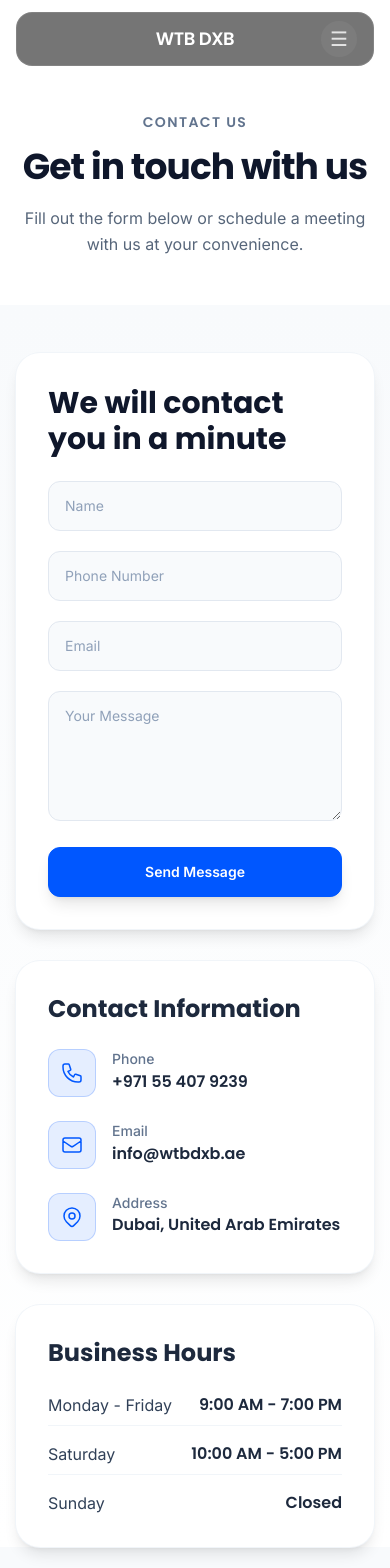
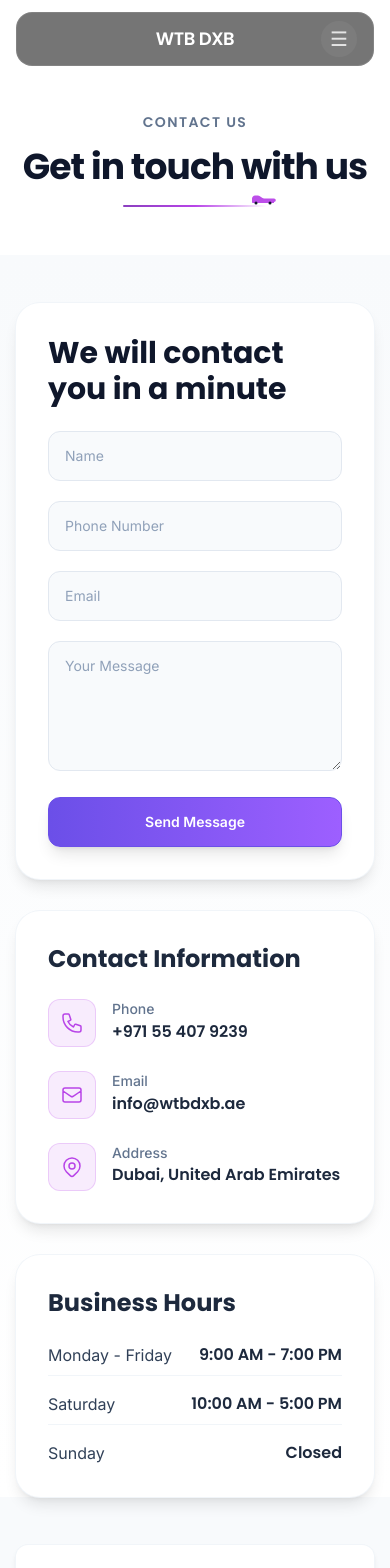
Before and after one commit to Muhammed-Haider/car-rental-service, a Next.js app: page /contact in a window 390 px wide. Shown: the top 1568 px of the page. Built offline with nearby package versions, Linux system fonts and the light colour scheme.

Commit message:
update contact

```diff
--- a/src/app/contact/components/ContactCTA.jsx
+++ b/src/app/contact/components/ContactCTA.jsx
@@ -9,7 +9,7 @@ export default function ContactCTA() {
           <div className="flex flex-col sm:flex-row gap-4 w-full sm:w-auto">
             <a
               href="tel:+971554079239"
-              className="w-full sm:w-auto inline-flex items-center justify-center px-6 py-3 bg-[#0057FF] border border-[#0057FF] text-white font-semibold text-sm rounded-xl hover:bg-white hover:text-[#0057FF] transition-all duration-300 shadow-lg hover:shadow-blue-500/25"
+              className="w-full sm:w-auto inline-flex items-center justify-center px-6 py-3 bg-gradient-to-r from-[#6B4FE8] to-[#9D5FFF] border border-[#6B4FE8] text-white font-semibold text-sm rounded-xl hover:opacity-90 transition-all duration-300 shadow-lg hover:shadow-purple-500/25"
             >
               Call Us
             </a>
@@ -17,7 +17,7 @@ export default function ContactCTA() {
               href="https://wa.me/971554079239"
               target="_blank"
               rel="noopener noreferrer"
-              className="w-full sm:w-auto inline-flex items-center justify-center px-6 py-3 bg-white border border-slate-200 text-slate-700 font-semibold text-sm rounded-xl hover:border-[#0057FF] hover:text-[#0057FF] transition-all duration-300"
+              className="w-full sm:w-auto inline-flex items-center justify-center px-6 py-3 bg-white border border-slate-200 text-slate-700 font-semibold text-sm rounded-xl hover:border-[#B844E8] hover:text-[#B844E8] transition-all duration-300"
             >
               WhatsApp
             </a>
--- a/src/app/contact/components/ContactForm.jsx
+++ b/src/app/contact/components/ContactForm.jsx
@@ -66,7 +66,7 @@ export default function ContactForm() {
                     name="name"
                     placeholder="Name"
                     required
-                    className="w-full px-4 py-3.5 rounded-xl bg-slate-50 border border-slate-200 text-slate-800 placeholder-slate-400 focus:outline-none focus:ring-2 focus:ring-[#0057FF]/50 focus:border-[#0057FF]/50 text-sm transition-all duration-300"
+                    className="w-full px-4 py-3.5 rounded-xl bg-slate-50 border border-slate-200 text-slate-800 placeholder-slate-400 focus:outline-none focus:ring-2 focus:ring-[#B844E8]/50 focus:border-[#B844E8]/50 text-sm transition-all duration-300"
                   />
                 </div>
                 <div>
@@ -77,7 +77,7 @@ export default function ContactForm() {
                     name="phone"
                     placeholder="Phone Number"
                     required
-                    className="w-full px-4 py-3.5 rounded-xl bg-slate-50 border border-slate-200 text-slate-800 placeholder-slate-400 focus:outline-none focus:ring-2 focus:ring-[#0057FF]/50 focus:border-[#0057FF]/50 text-sm transition-all duration-300"
+                    className="w-full px-4 py-3.5 rounded-xl bg-slate-50 border border-slate-200 text-slate-800 placeholder-slate-400 focus:outline-none focus:ring-2 focus:ring-[#B844E8]/50 focus:border-[#B844E8]/50 text-sm transition-all duration-300"
                   />
                 </div>
                 <div>
@@ -88,7 +88,7 @@ export default function ContactForm() {
                     name="email"
                     placeholder="Email"
                     required
-                    className="w-full px-4 py-3.5 rounded-xl bg-slate-50 border border-slate-200 text-slate-800 placeholder-slate-400 focus:outline-none focus:ring-2 focus:ring-[#0057FF]/50 focus:border-[#0057FF]/50 text-sm transition-all duration-300"
+                    className="w-full px-4 py-3.5 rounded-xl bg-slate-50 border border-slate-200 text-slate-800 placeholder-slate-400 focus:outline-none focus:ring-2 focus:ring-[#B844E8]/50 focus:border-[#B844E8]/50 text-sm transition-all duration-300"
                   />
                 </div>
                 <div>
@@ -99,13 +99,13 @@ export default function ContactForm() {
                     rows="5"
                     placeholder="Your Message"
                     required
-                    className="w-full px-4 py-3.5 rounded-xl bg-slate-50 border border-slate-200 text-slate-800 placeholder-slate-400 focus:outline-none focus:ring-2 focus:ring-[#0057FF]/50 focus:border-[#0057FF]/50 text-sm transition-all duration-300"
+                    className="w-full px-4 py-3.5 rounded-xl bg-slate-50 border border-slate-200 text-slate-800 placeholder-slate-400 focus:outline-none focus:ring-2 focus:ring-[#B844E8]/50 focus:border-[#B844E8]/50 text-sm transition-all duration-300"
                   ></textarea>
                 </div>
                 <button
                   type="submit"
                   disabled={isSubmitting}
-                  className="w-full px-6 py-3.5 bg-[#0057FF] border border-[#0057FF] text-white font-semibold text-sm rounded-xl hover:bg-white hover:text-[#0057FF] transition-all duration-300 shadow-lg hover:shadow-blue-500/25 disabled:opacity-50 disabled:cursor-not-allowed"
+                  className="w-full px-6 py-3.5 bg-gradient-to-r from-[#6B4FE8] to-[#9D5FFF] border border-[#6B4FE8] text-white font-semibold text-sm rounded-xl hover:opacity-90 transition-all duration-300 shadow-lg hover:shadow-purple-500/25 disabled:opacity-50 disabled:cursor-not-allowed"
                 >
                   {isSubmitting ? 'Sending...' : 'Send Message'}
                 </button>
--- a/src/app/contact/components/ContactHeader.jsx
+++ b/src/app/contact/components/ContactHeader.jsx
@@ -12,12 +12,29 @@ export default function ContactHeader() {
           >
             Get in touch with us
           </h1>
-          <p
-            className="max-w-2xl text-base md:text-lg text-slate-600/90 leading-relaxed"
-            style={{ fontFamily: "Inter, sans-serif" }}
-          >
-            Fill out the form below or schedule a meeting with us at your convenience.
-          </p>
+          <div className="relative inline-block">
+            <div className="h-[2px] w-36 md:w-44 bg-gradient-to-r from-[#8B3FBF] via-[#B844E8] to-transparent rounded-full"></div>
+            <span className="absolute -right-3 -top-3 text-[#B844E8]">
+              <svg
+                width="32"
+                height="14"
+                viewBox="0 0 64 28"
+                fill="none"
+                xmlns="http://www.w3.org/2000/svg"
+                aria-hidden="true"
+              >
+                <g transform="translate(64,0) scale(-1,1)">
+                  <path
+                    d="M10 18c-2 0-3.5-1.5-3.5-3.5S8 11 10 11h20c4 0 8-6 12-6h6c3 0 6 3 6 6v7c0 1.1-.9 2-2 2H10z"
+                    fill="currentColor"
+                    opacity="0.95"
+                  />
+                  <circle cx="18" cy="20" r="3" fill="#0F172A" />
+                  <circle cx="46" cy="20" r="3" fill="#0F172A" />
+                </g>
+              </svg>
+            </span>
+          </div>
         </div>
       </div>
     </section>
--- a/src/app/contact/components/ContactInfo.jsx
+++ b/src/app/contact/components/ContactInfo.jsx
@@ -1,7 +1,7 @@
 const contactItems = [
   {
     icon: (
-      <svg className="h-6 w-6 text-[#0057FF]" fill="none" viewBox="0 0 24 24" stroke="currentColor" strokeWidth={1.5}>
+      <svg className="h-6 w-6 text-[#B844E8]" fill="none" viewBox="0 0 24 24" stroke="currentColor" strokeWidth={1.5}>
         <path strokeLinecap="round" strokeLinejoin="round" d="M3 5a2 2 0 012-2h3.28a1 1 0 01.948.684l1.498 4.493a1 1 0 01-.502 1.21l-2.257 1.13a11.042 11.042 0 005.516 5.516l1.13-2.257a1 1 0 011.21-.502l4.493 1.498a1 1 0 01.684.949V19a2 2 0 01-2 2h-1C9.716 21 3 14.284 3 6V5z" />
       </svg>
     ),
@@ -11,7 +11,7 @@ const contactItems = [
   },
   {
     icon: (
-      <svg className="h-6 w-6 text-[#0057FF]" fill="none" viewBox="0 0 24 24" stroke="currentColor" strokeWidth={1.5}>
+      <svg className="h-6 w-6 text-[#B844E8]" fill="none" viewBox="0 0 24 24" stroke="currentColor" strokeWidth={1.5}>
         <path strokeLinecap="round" strokeLinejoin="round" d="M3 8l7.89 5.26a2 2 0 002.22 0L21 8M5 19h14a2 2 0 002-2V7a2 2 0 00-2-2H5a2 2 0 00-2 2v10a2 2 0 002 2z" />
       </svg>
     ),
@@ -21,7 +21,7 @@ const contactItems = [
   },
   {
     icon: (
-      <svg className="h-6 w-6 text-[#0057FF]" fill="none" viewBox="0 0 24 24" stroke="currentColor" strokeWidth={1.5}>
+      <svg className="h-6 w-6 text-[#B844E8]" fill="none" viewBox="0 0 24 24" stroke="currentColor" strokeWidth={1.5}>
         <path strokeLinecap="round" strokeLinejoin="round" d="M17.657 16.657L13.414 20.9a1.998 1.998 0 01-2.827 0l-4.244-4.243a8 8 0 1111.314 0z" />
         <path strokeLinecap="round" strokeLinejoin="round" d="M15 11a3 3 0 11-6 0 3 3 0 016 0z" />
       </svg>
@@ -43,7 +43,7 @@ export default function ContactInfo() {
       <div className="space-y-6">
         {contactItems.map((item) => (
           <div key={item.label} className="flex items-start gap-4">
-            <div className="flex h-12 w-12 shrink-0 items-center justify-center rounded-xl bg-[#0057FF]/10 border border-[#0057FF]/20">
+            <div className="flex h-12 w-12 shrink-0 items-center justify-center rounded-xl bg-[#B844E8]/10 border border-[#B844E8]/20">
               {item.icon}
             </div>
             <div>
@@ -51,7 +51,7 @@ export default function ContactInfo() {
               {item.href ? (
                 <a
                   href={item.href}
-                  className="text-base font-semibold text-slate-800 hover:text-[#0057FF] transition-colors duration-300"
+                  className="text-base font-semibold text-slate-800 hover:text-[#B844E8] transition-colors duration-300"
                   style={{ fontFamily: "Poppins, sans-serif" }}
                 >
                   {item.value}
```
